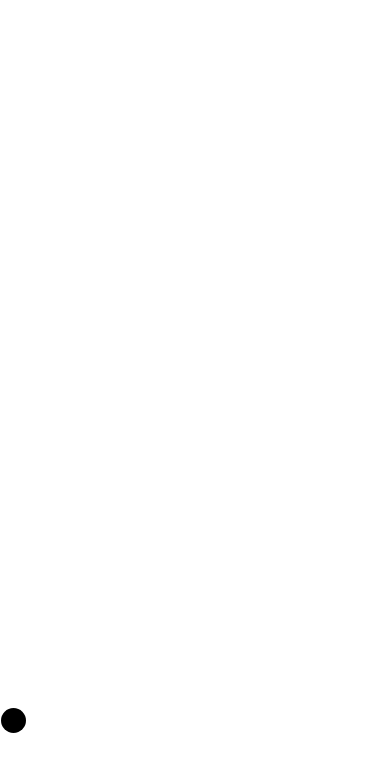
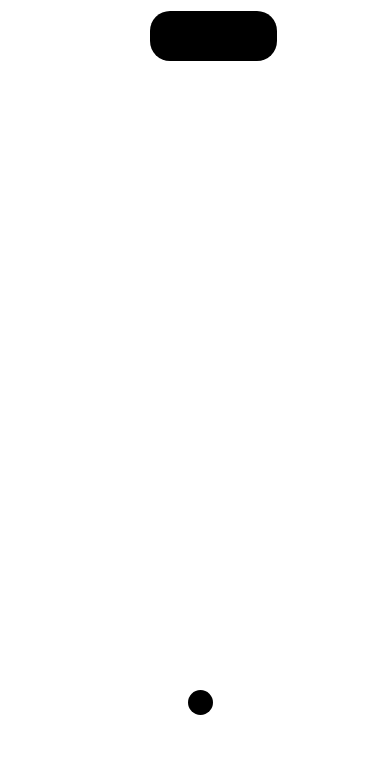
Before and after one commit to lrogana/PingPong, a React Native app: screen / in a window 390 px wide. Shown: the top 772 px of the page. Built offline with nearby package versions, Linux system fonts and the light colour scheme.

Commit message:
added obstacle at the top of the screen

```diff
--- a/App.js
+++ b/App.js
@@ -8,6 +8,7 @@ const FPS = 60;
 const DELTA = 10/ FPS;
 const SPEED =10;
 const BALL_WIDTH = 25;
+const islandDimensions = {x: 150, y:11, w:127, h: 50};
 const normalizeVector = (vector)=> {
   const magnitude = Math.sqrt(vector.x * vector.x + vector.y * vector.y);
 
@@ -17,12 +18,15 @@ const normalizeVector = (vector)=> {
   });
 };
 export default function App() {
-  const targetPositionX = useSharedValue(200);
-  const targetPositionY = useSharedValue(200);
-  const direction = useSharedValue(normalizeVector({x: Math.random(), y: Math.random()}));
+  const {height, width} = useWindowDimensions ();
+  const targetPositionX = useSharedValue(width / 2);
+  const targetPositionY = useSharedValue(height /2);
+  const direction = useSharedValue(
+    normalizeVector({x: Math.random(), y: Math.random()})
+    );
   // console.log(direction);
 
-  const {height, width} = useWindowDimensions ();
+
 
   useEffect(()=>{
     const interval = setInterval(update, DELTA)
@@ -32,22 +36,37 @@ export default function App() {
   }, []);
 
   const update =()=> {
-    // console.log("Updating physics")
+
     let nextPos = getNextPos(direction.value);
+    let newDirection = direction.value;
+    //Wall hit direction
+    if (nextPos.y < 0 || nextPos.y > height - BALL_WIDTH){
+      newDirection = {x: direction.value.x, y: -direction.value.y};
+    }
+    if (nextPos.x < 0 || nextPos.x > width - BALL_WIDTH) {
+      newDirection = {x: -direction.value.x, y: direction.value.y};
+    }
+    //island hit direction
+    if (
+      nextPos.x < islandDimensions.x + islandDimensions.w &&
+      nextPos.x + BALL_WIDTH > islandDimensions.x &&
+      nextPos.y < islandDimensions.y + islandDimensions.h &&
+      BALL_WIDTH + nextPos.y > islandDimensions.y
+
+    ){
+      if(
+        targetPositionX.value < islandDimensions.x ||
+        targetPositionX.value > islandDimensions.x + islandDimensions.w )
+        {
+         newDirection ={ x: -direction.value.x, y: direction.value.y};
+        } else{
+         newDirection ={ x: direction.value.x, y: -direction.value.y};
+        }
 
 
-    if (nextPos.y < 0 || nextPos.y > height - BALL_WIDTH){
-
-      const newDirection = {x: direction.value.x, y: -direction.value.y};
-      direction.value = newDirection;
-
-      nextPos = getNextPos(newDirection);
     }
-    if (nextPos.x < 0 || nextPos.x > width - BALL_WIDTH) {
-      const newDirection = {x: -direction.value.x, y: direction.value.y};
-      direction.value = newDirection;
-      nextPos = getNextPos(newDirection);
-    }
+    direction.value = newDirection;
+    nextPos = getNextPos(newDirection);
     targetPositionX.value = withTiming(
       nextPos.x,
       {
@@ -81,7 +100,25 @@ export default function App() {
 
   return (
     <View style={styles.container}>
-      <Animated.View style={[styles.ball, ballAnimtedStyles]}></Animated.View>
+      <Animated.View style={[styles.ball, ballAnimtedStyles]}>
+      {/* <View style={{
+        backgroundColor: "red",
+        position: "absolute",
+        width: "100%",
+        height: "100%",
+
+
+    }}></View> */}
+</Animated.View>
+      <View style={{
+        top: islandDimensions.y,
+        left: islandDimensions.x,
+        position: 'absolute',
+        width: islandDimensions.w,
+        height: islandDimensions.h,
+        backgroundColor: "black",
+        borderRadius: 20,
+      }}></View>
       <StatusBar style="auto" />
     </View>
   );
```
